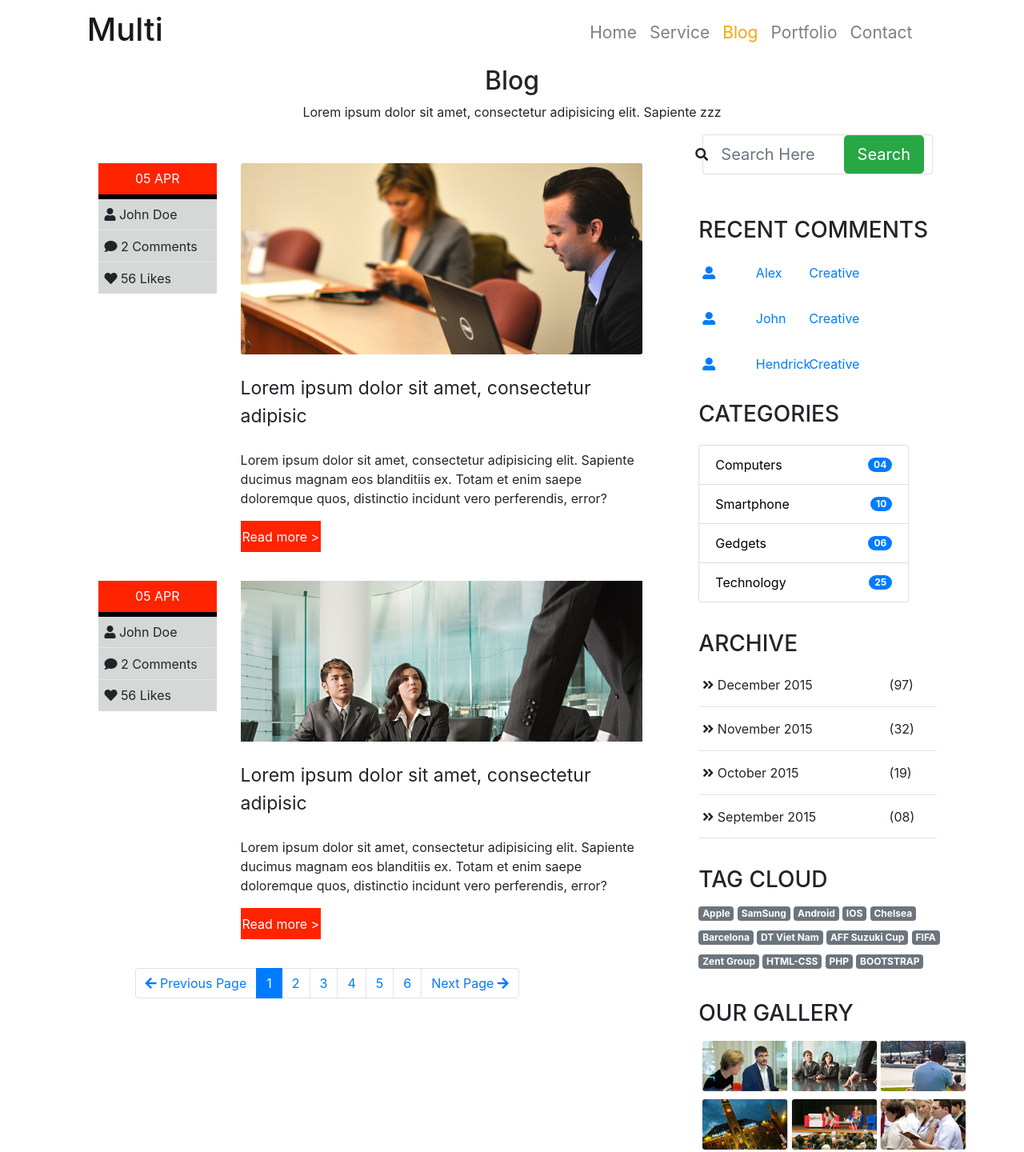
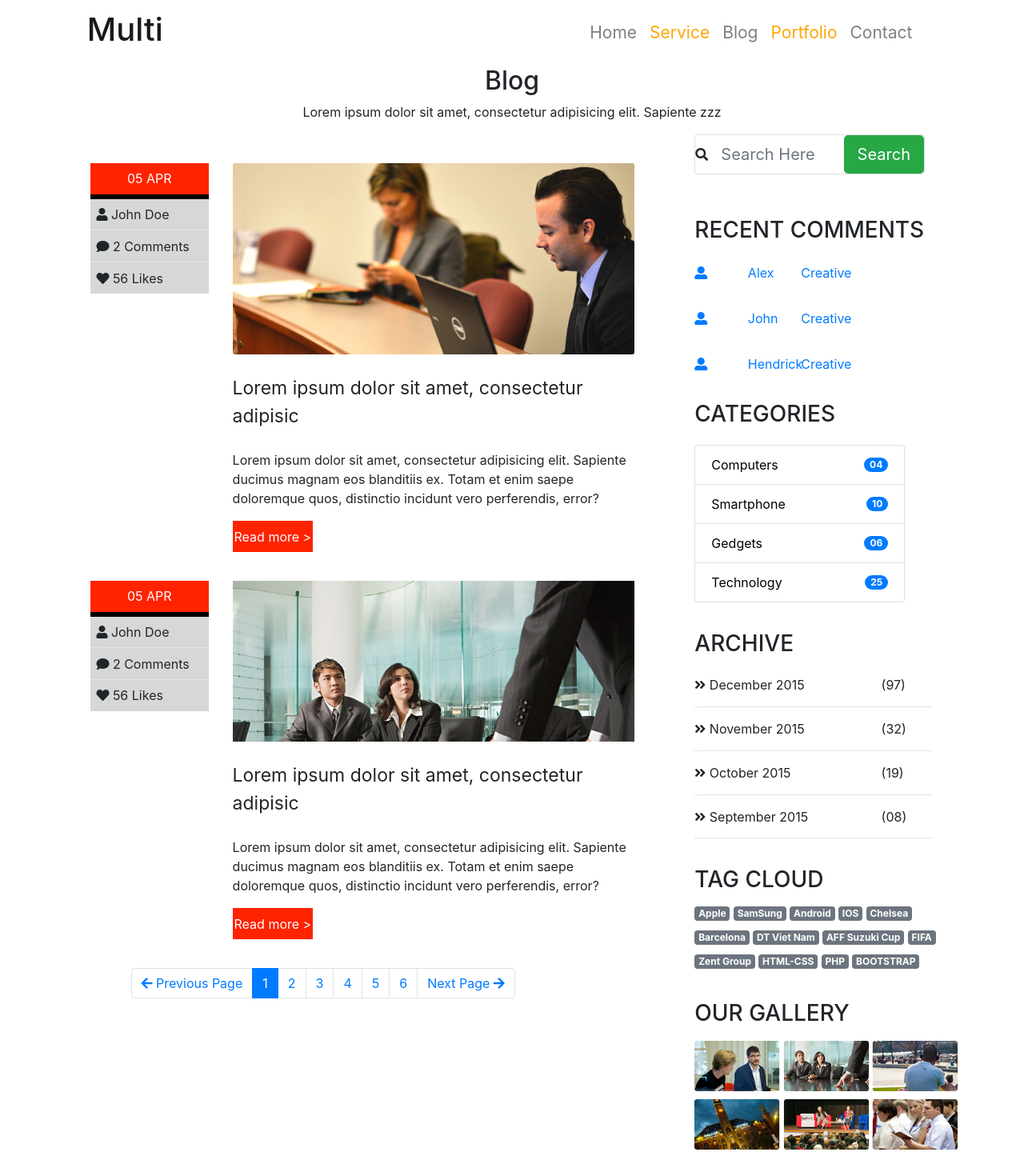
Before and after one commit to tungxdnd/abc, a plain HTML site: page Project/blog.html in a window 1280 px wide. Shown: the top 1440 px of the page at 80% size. Drawn offline with Linux system fonts and the light colour scheme.

Commit message:
Revert "My Project"
This reverts commit 8f0ed96fc0b8b49e512854b46a0278dc1eb0a4ed.

```diff
--- a/Project/blog.html
+++ b/Project/blog.html
@@ -13,7 +13,7 @@
 <body>
 	<div id="zent">
 		<nav class="navbar navbar-expand-lg navbar-light" style="padding-left: 8.5%;">
-			<a class="navbar-brand a0" href="index.html">
+			<a class="navbar-brand a0" href="#">
 				<h1>Multi</h1></a>
 			<button class="navbar-toggler" type="button" data-toggle="collapse" data-target="#navbarSupportedContent" aria-controls="navbarSupportedContent" aria-expanded="false" aria-label="Toggle navigation">
 			    <span class="navbar-toggler-icon"></span>
@@ -25,15 +25,15 @@
 						<a class="nav-link wow bounce delay-2s" href="index.html">Home <span class="sr-only">(current)</span></a>
 					</li>
 					<li class="nav-item wow bounce delay-2s">
-						<a class="nav-link" href="services.html">Service</a>
+						<a class="nav-link" href="services.html" style="color: orange">Service</a>
 					</li>
 					<li class="nav-item dropdown wow bounce delay-2s">
-						<a class="nav-link" href="blog.html" style="color: orange">
+						<a class="nav-link" href="blog.html">
 							Blog
 						</a>
 					</li>
 					<li class="nav-item wow bounce delay-2s">
-						<a class="nav-link" href="portfolio.html">Portfolio</a>
+						<a class="nav-link" style="color: orange" href="portfolio.html">Portfolio</a>
 					</li>
 					<li class="nav-item wow bounce delay-2s">
 						<a class="nav-link" href="contact.html">Contact</a>
@@ -47,7 +47,7 @@
 				<p class="wow fadeInDownBig delay-2s text-center">Lorem ipsum dolor sit amet, consectetur adipisicing elit. Sapiente zzz</p>
 			<div class="row">
 				<div class="content-left col-12 col-md-12 col-lg-8">
-					<div class="row ctleft-con margin-0">
+					<div class="row ctleft-con">
 						<div class="col-12 col-md-12 col-lg-3 wow rollIn delay-2s">
 							<div  class="text-center ctleft">05 APR</div>
 							<hr class="hr">
@@ -70,7 +70,7 @@
 							<div class="readmore text-center"><a href="">Read more ></a></div>
 						</div>
 					</div>
-					<div class="row ctleft-con margin-0">
+					<div class="row ctleft-con">
 						<div class="col-12 col-md-12 col-lg-3 wow rollIn delay-2s">
 							<div  class="text-center ctleft">05 APR</div>
 							<hr class="hr">
--- a/Project/css/blog.css
+++ b/Project/css/blog.css
@@ -197,8 +197,3 @@
 
 	}
 }
-
-.row {
-	margin-left: -10px !important;
-	margin-right: 0 !important;
-}
```
Also changed, not shown: Project/contact.html (+4 -4 lines), Project/index.html (+4 -4 lines), Project/portfolio.html (+2 -2 lines), Project/services.html (+2 -2 lines).
